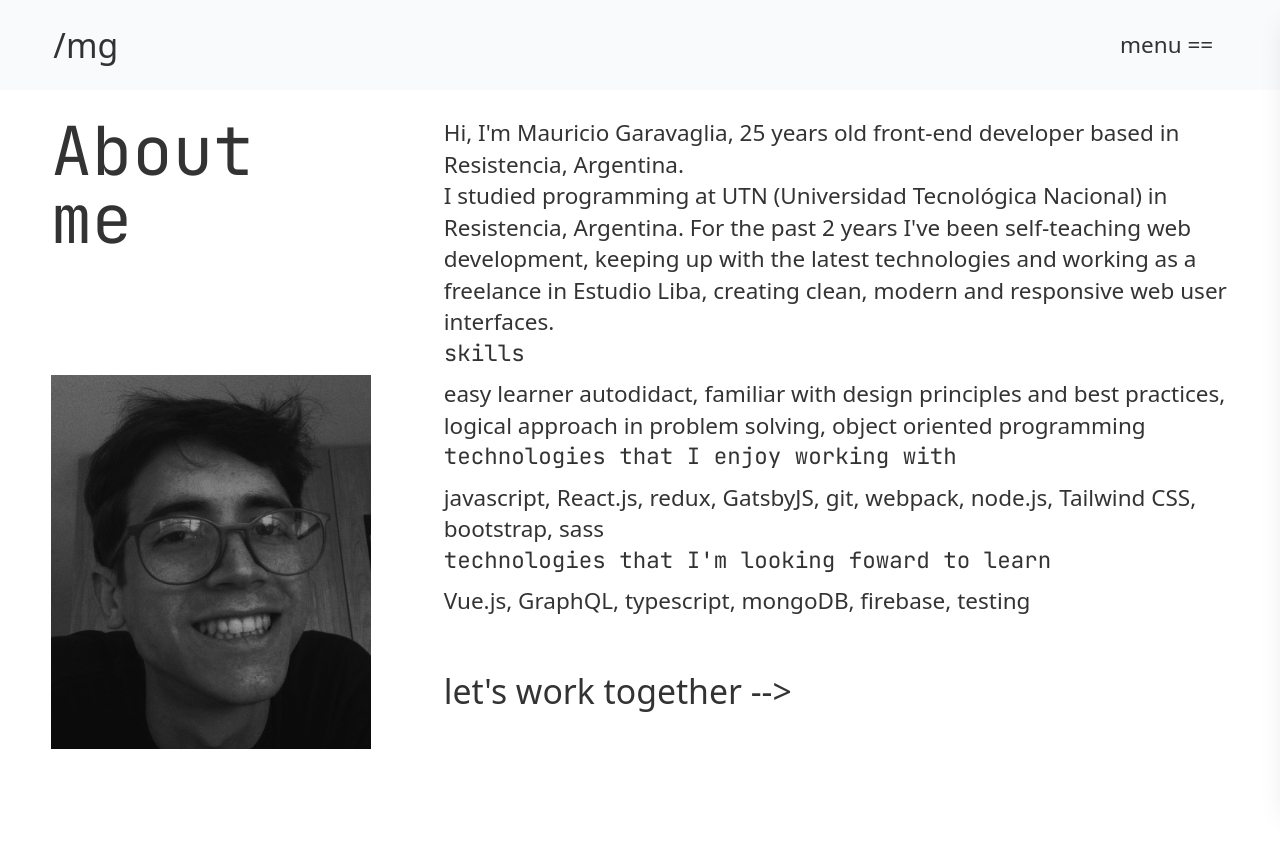
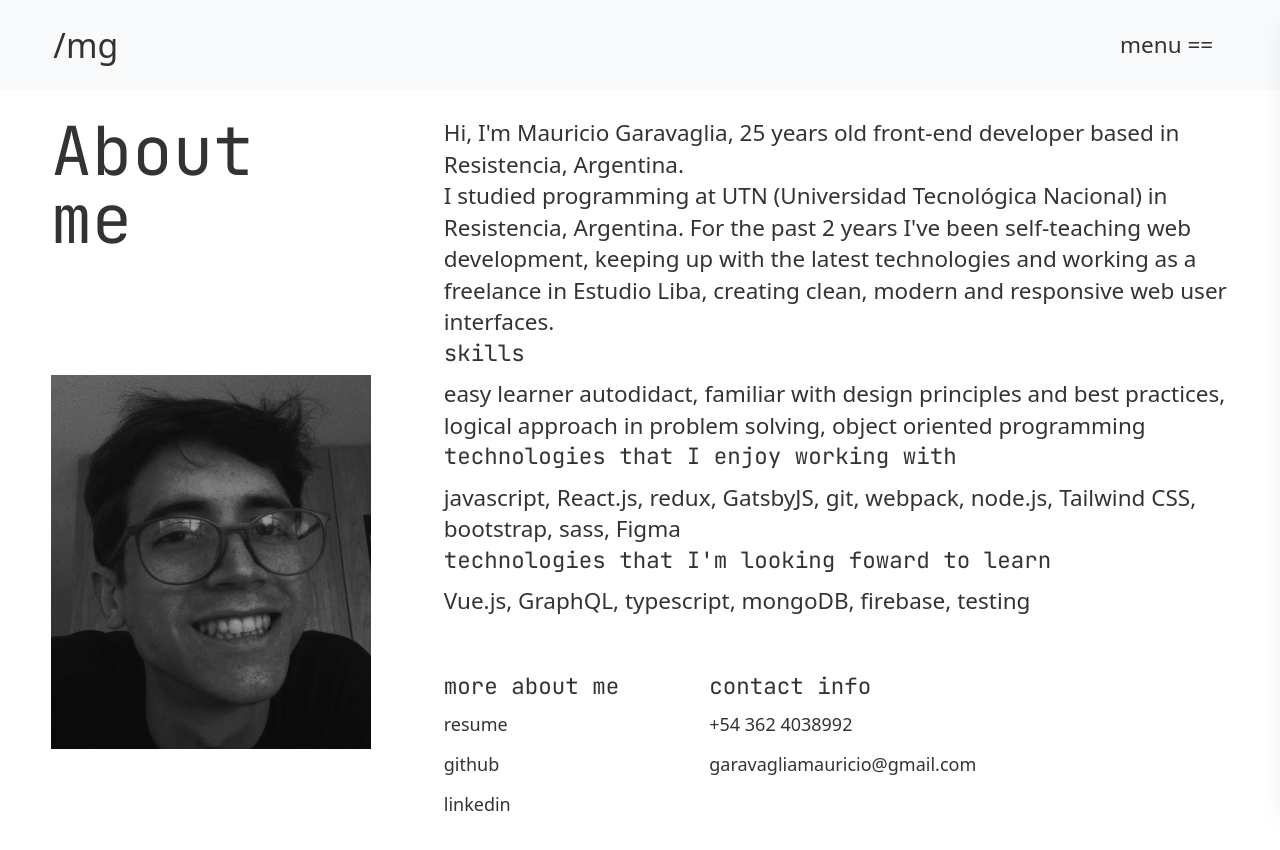
Before and after one commit to maruxan/portfolio, a Gatsby site: page /about in a window 1280 px wide. Before the commit the page ends 800 px from the top, so only its background shows below. Built offline with nearby package versions, Linux system fonts and the light colour scheme; Gatsby itself is replaced by a stand-in of ours.

Commit message:
about page

```diff
--- a/src/components/about/aboutLayout.js
+++ b/src/components/about/aboutLayout.js
@@ -70,17 +70,65 @@ export default function AboutLayout() {
           </h3>
           <p>
             javascript, React.js, redux, GatsbyJS, git, webpack, node.js,
-            Tailwind CSS, bootstrap, sass
+            Tailwind CSS, bootstrap, sass, Figma
           </p>
           <h3 className="mb-2 text-xl">
             technologies that I'm looking foward to learn
           </h3>
           <p>Vue.js, GraphQL, typescript, mongoDB, firebase, testing</p>
         </div>
-        <div
-          className="text-2xl md:text-3xl mt-12 hover:underline active:italic"
-          role="button">
-          {"let's work together -->"}
+        <div className="mt-12 md:flex">
+          <div>
+            <h3 className="mb-2 text-xl">more about me</h3>
+            <ul className="m-0">
+              <li>
+                <a
+                  href="https://github.com/maruxan"
+                  target="_blank"
+                  rel="noreferrer"
+                  className="hover:underline active:italic">
+                  resume
+                </a>
+              </li>
+              <li>
+                <a
+                  href="https://github.com/maruxan"
+                  target="_blank"
+                  rel="noreferrer"
+                  className="hover:underline active:italic">
+                  github
+                </a>
+              </li>
+              <li>
+                <a
+                  href="https://www.linkedin.com/in/mauricio-garavaglia/"
+                  target="_blank"
+                  rel="noreferrer"
+                  className="hover:underline active:italic">
+                  linkedin
+                </a>
+              </li>
+            </ul>
+          </div>
+          <div className="md:ml-20">
+            <h3 className="mb-2 text-xl">contact info</h3>
+            <ul className="m-0">
+              <li>
+                <a
+                  href="tel:+543624038992"
+                  className="hover:underline active:italic">
+                  +54 362 4038992
+                </a>
+              </li>
+              <li>
+                <a
+                  href="mailto:garavagliamauricio@gmail.com"
+                  className="hover:underline active:italic">
+                  garavagliamauricio@gmail.com
+                </a>
+              </li>
+            </ul>
+          </div>
         </div>
       </div>
     </div>
```
Also changed, not shown: src/components/projectsWrapper/projectsWrapper.js (+5 -2 lines).
